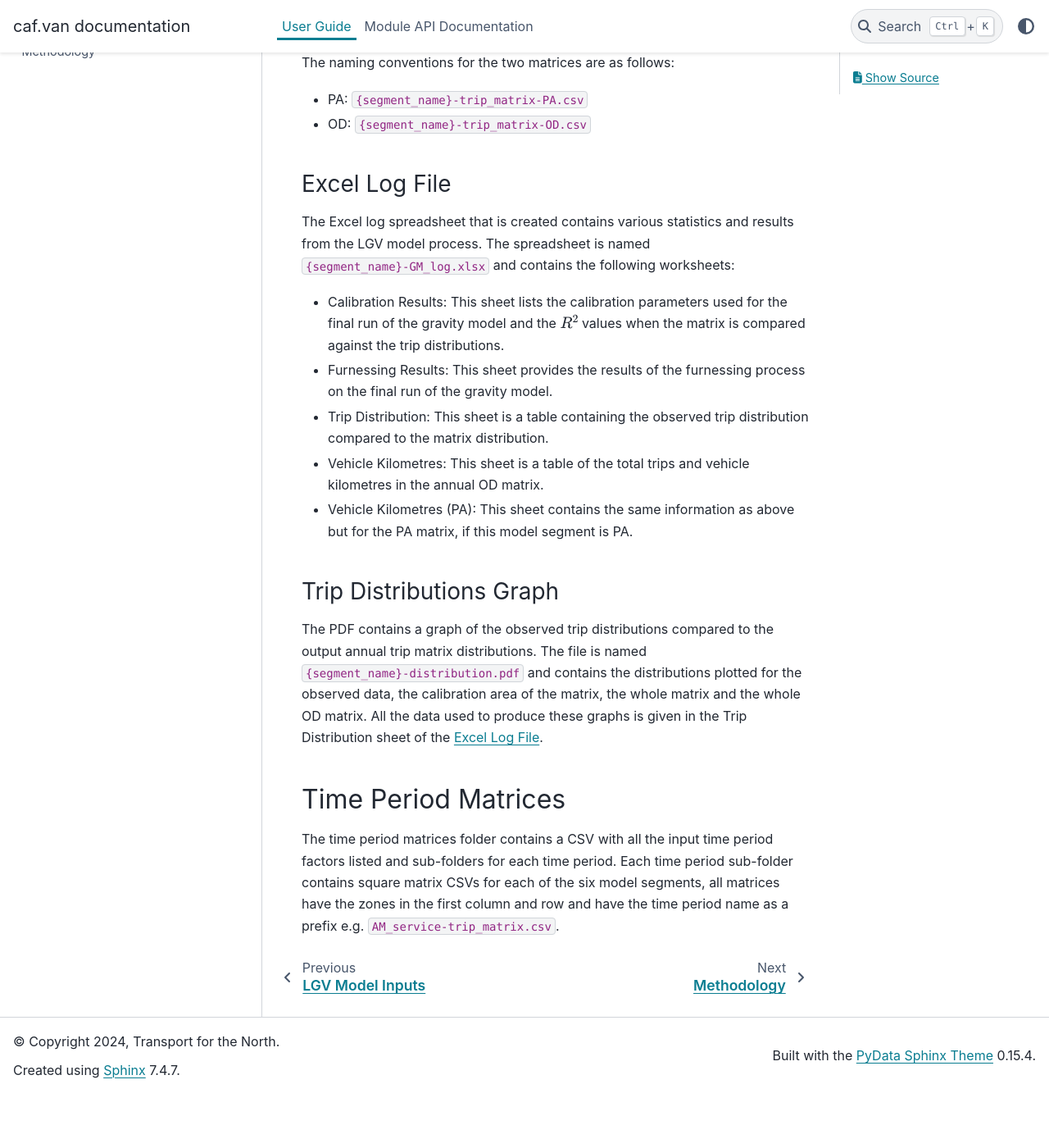
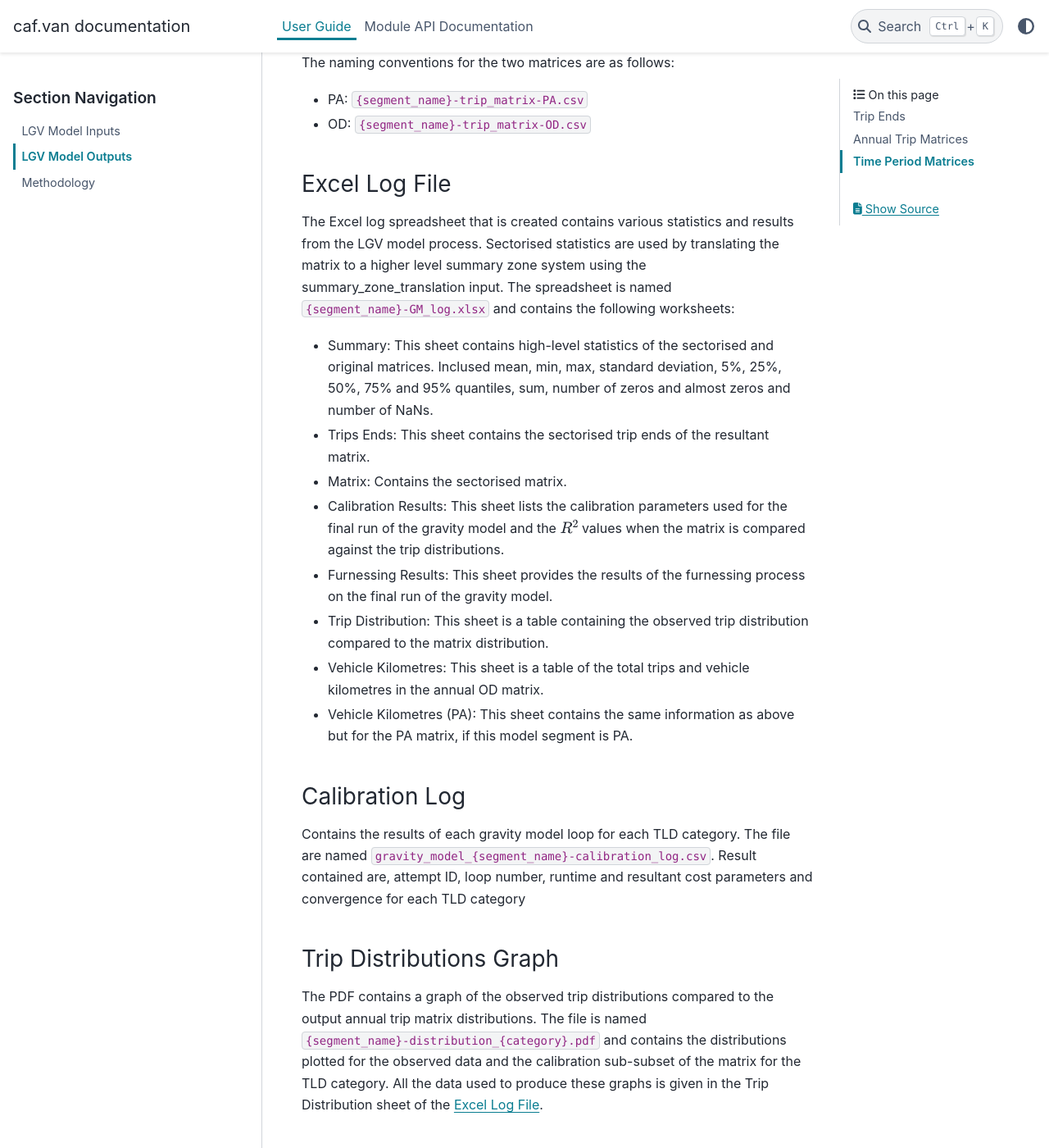
Before and after one commit to Transport-for-the-North/caf.van, a Sphinx documentation site: the page built from docs/source/outputs.rst, in a window 1280 px wide and 1400 px high, scrolled down 1820 px. Shown: the whole window at 82% size. Built offline with Sphinx 7.4.7 and the PyData theme 0.15.4, drawn with Linux system fonts in a browser that asks for light colours; pages that are not in the unit, such as notebooks, are missing from menus; before the commit the page ends 3154 px from its top, so only the background shows below that.

Commit message:
updated outputs docs

```diff
--- a/docs/source/outputs.rst
+++ b/docs/source/outputs.rst
@@ -78,9 +78,16 @@
 ~~~~~~~~~~~~~~
 
 The Excel log spreadsheet that is created contains various statistics
-and results from the LGV model process. The spreadsheet is named
+and results from the LGV model process. Sectorised statistics are used by
+translating the matrix to a higher level summary zone system using the
+summary_zone_translation input. The spreadsheet is named
 ``{segment_name}-GM_log.xlsx`` and contains the following worksheets:
 
+-  Summary: This sheet contains high-level statistics of the sectorised and original
+   matrices. Inclused mean, min, max, standard deviation, 5%, 25%, 50%, 75% and 95% quantiles,
+   sum, number of zeros and almost zeros and number of NaNs.
+-  Trips Ends: This sheet contains the sectorised trip ends of the resultant matrix.
+-  Matrix: Contains the sectorised matrix.
 -  Calibration Results: This sheet lists the calibration parameters used
    for the final run of the gravity model and the :math:`R^2` values
    when the matrix is compared against the trip distributions.
@@ -93,14 +100,19 @@
 -  Vehicle Kilometres (PA): This sheet contains the same information as
    above but for the PA matrix, if this model segment is PA.
 
+Calibration Log
+~~~~~~~~~~~~~~~
+Contains the results of each gravity model loop for each TLD category.
+The file are named ``gravity_model_{segment_name}-calibration_log.csv``.
+Result contained are, attempt ID, loop number, runtime and resultant
+cost parameters and convergence for each TLD category
+
 Trip Distributions Graph
 ~~~~~~~~~~~~~~~~~~~~~~~~
 
 The PDF contains a graph of the observed trip distributions compared to
-the output annual trip matrix distributions. The file is named
-``{segment_name}-distribution.pdf`` and contains the distributions
-plotted for the observed data, the calibration area of the matrix, the
-whole matrix and the whole OD matrix. All the data used to produce these
+the output annual trip matrix distributions. The file is named ``{segment_name}-distribution_{category}.pdf`` and contains the distributions
+plotted for the observed data and the calibration sub-subset of the matrix for the TLD category. All the data used to produce these
 graphs is given in the Trip Distribution sheet of the `Excel Log
 File <#excel-log-file>`__.
 
```
